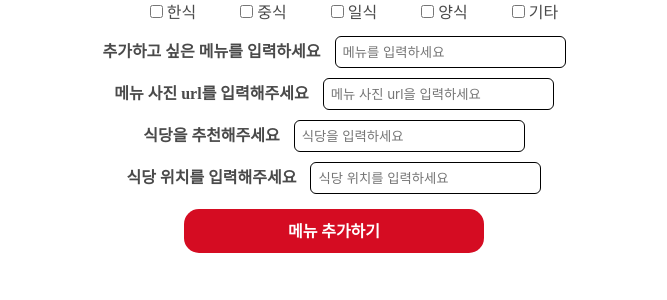
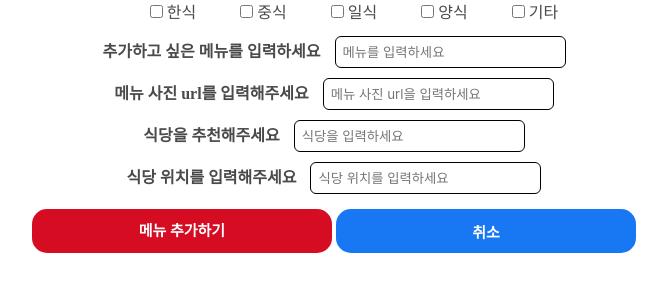
Before and after one commit to jocy0412/jungle00, a Flask app: page /api/addpage in a window 1280 px wide. Shown: the part 179-479 px from the top of the page, without its empty margins (306-973 px from the left). Run offline with Flask 2, Linux system fonts and the light colour scheme; some libraries are stand-ins or nearby versions.

Commit message:
css 추가

```diff
--- a/static/javascript.js
+++ b/static/javascript.js
@@ -97,6 +97,10 @@ function menuAddFunc(){
 // 메인으로 가기
 function homeFunc(){
     window.location.href='/'
+}
+// 메인으로 가기
+function mainFunc(){
+    window.location.href='/main'
 }
 
 // list 기능 구현
--- a/static/style.css
+++ b/static/style.css
@@ -110,4 +110,5 @@ table {
 .box__addform .form-group .control{display:inline-block;margin-left:40px}
 .box__addform .form-group label{font-size:16px;font-weight:700}
 .box__addform .form-group .form-control{margin-left:10px;padding:7px;border-radius:6px;border:1px solid #000}
-.box__addform button{display:block;width:300px;height:44px;margin:15px auto 0;padding:8px;border-radius:15px;background-color:rgb(213,12,34);border:0;color:#fff;font-weight:700}
+.box__addform button{display:inline-block;width:300px;height:44px;margin:15px auto 0;padding:8px;border-radius:15px;background-color:rgb(213,12,34);border:0;color:#fff;font-size:15px;font-weight:700}
+.box__addform .btn2{background-color:rgb(24, 119, 242)}
--- a/templates/add.html
+++ b/templates/add.html
@@ -82,6 +82,7 @@
                     <input id="shop_address" class="form-control" placeholder="식당 위치를 입력하세요" required>
                 </div>
                 <button type="button" class="button" onclick="addMenu()">메뉴 추가하기</button>
+                <button class="btn2" type="button" class="button" onclick="mainFunc()">취소</button>
             </div>
         </div>
 
```
